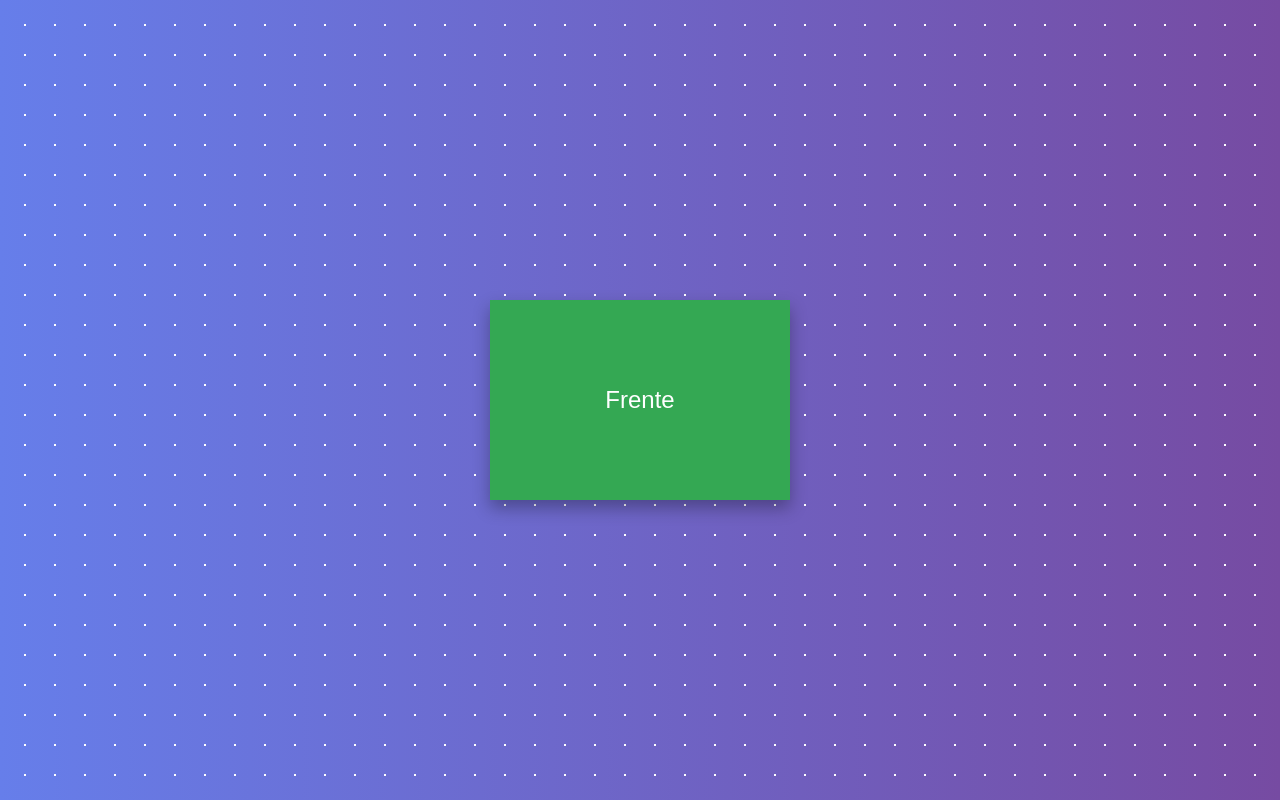
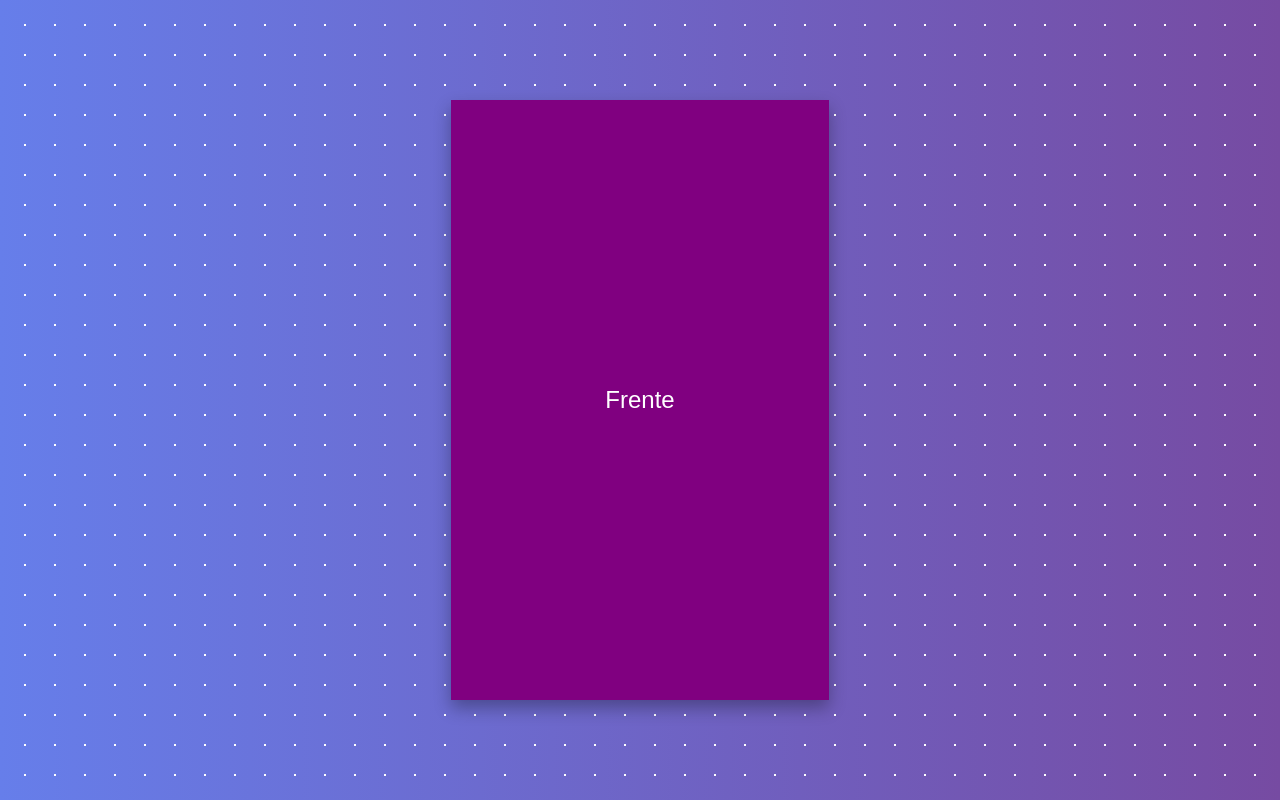
Before and after one commit to axelaaberg/STUK, a plain HTML site: page index.html in a window 1280 px wide. Drawn offline with Linux system fonts and the light colour scheme.

Commit message:
prototype w/o cached

```diff
--- a/index.html
+++ b/index.html
@@ -9,11 +9,11 @@
 
     <meta charset="UTF-8" />
     <title>STUK</title>
-    <script>
+    <!-- <script>
       if ("serviceWorker" in navigator) {
         navigator.serviceWorker.register("service-worker.js");
       }
-    </script>
+    </script> -->
     <style>
       body {
         margin: 0;
@@ -50,13 +50,16 @@
       }
 
       .card {
-        width: 300px;
-        height: 200px;
+        width: 80vw;
+        height: calc(80vw * (1047/659)); /* Relación 8:5 (alto = ancho * 8/5 ≈ 1.6) */
+        max-width: calc(75vh / (1047/659)); /* que no sobrepase la pantalla */
+        max-height: 75vh;
         position: relative;
         transform-style: preserve-3d;
-        transition: transform 0.8s;
+        transition: transform 0.3s;
         cursor: pointer;
       }
+
 
       .card.flipped {
         transform: rotateY(180deg);
@@ -67,7 +70,6 @@
         width: 100%;
         height: 100%;
         backface-visibility: hidden;
-        /* border-radius: 12px; */
         box-shadow: 0 8px 16px rgba(0, 0, 0, 0.3);
         display: flex;
         justify-content: center;
@@ -78,11 +80,11 @@
       }
 
       .card-front {
-        background: #34a853;
+        background: purple;
       }
 
       .card-back {
-        background: #ea4335;
+        background: blue;
         transform: rotateY(180deg);
       }
     </style>
```
Also changed, not shown: references/image.png (added), references/logo.png (added), references/reference-back.jpg (renamed from reference-back.jpg), references/reference-front.jpg (renamed from reference-front.jpg), 1 other file.
